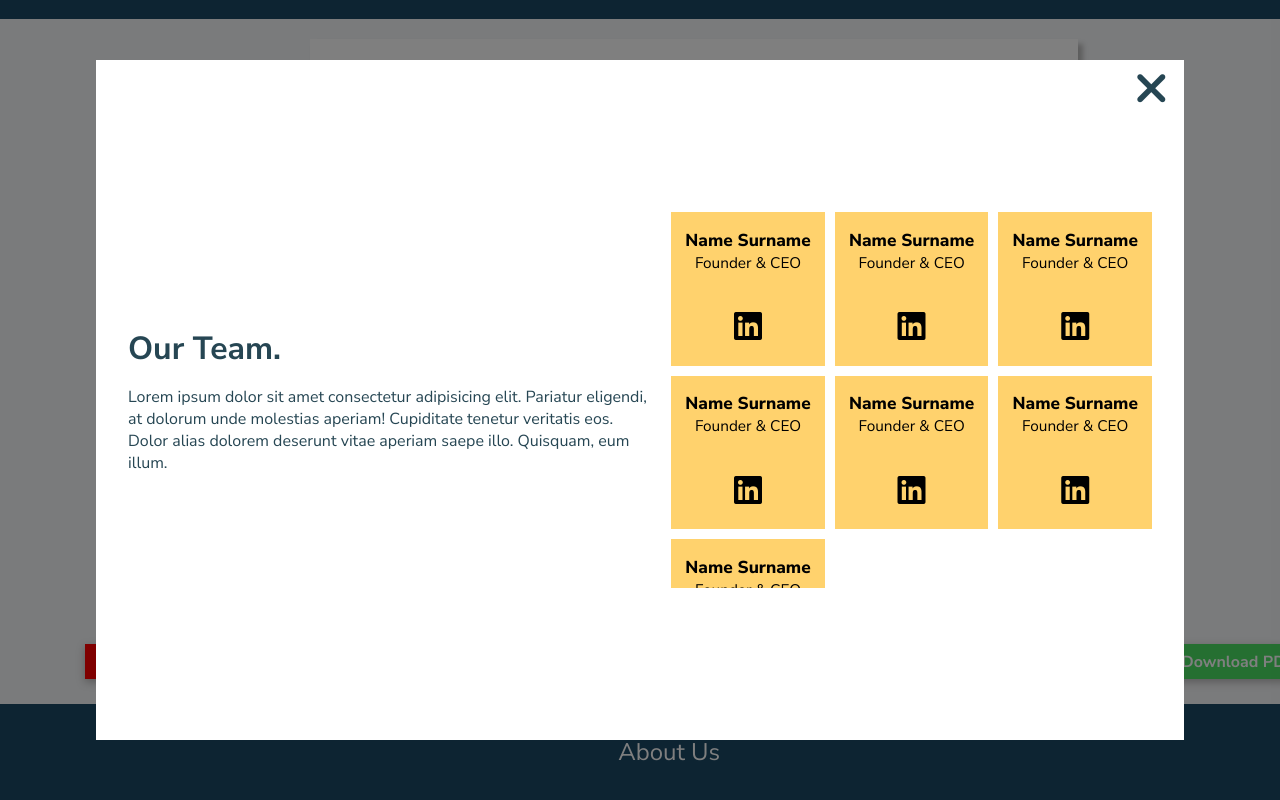
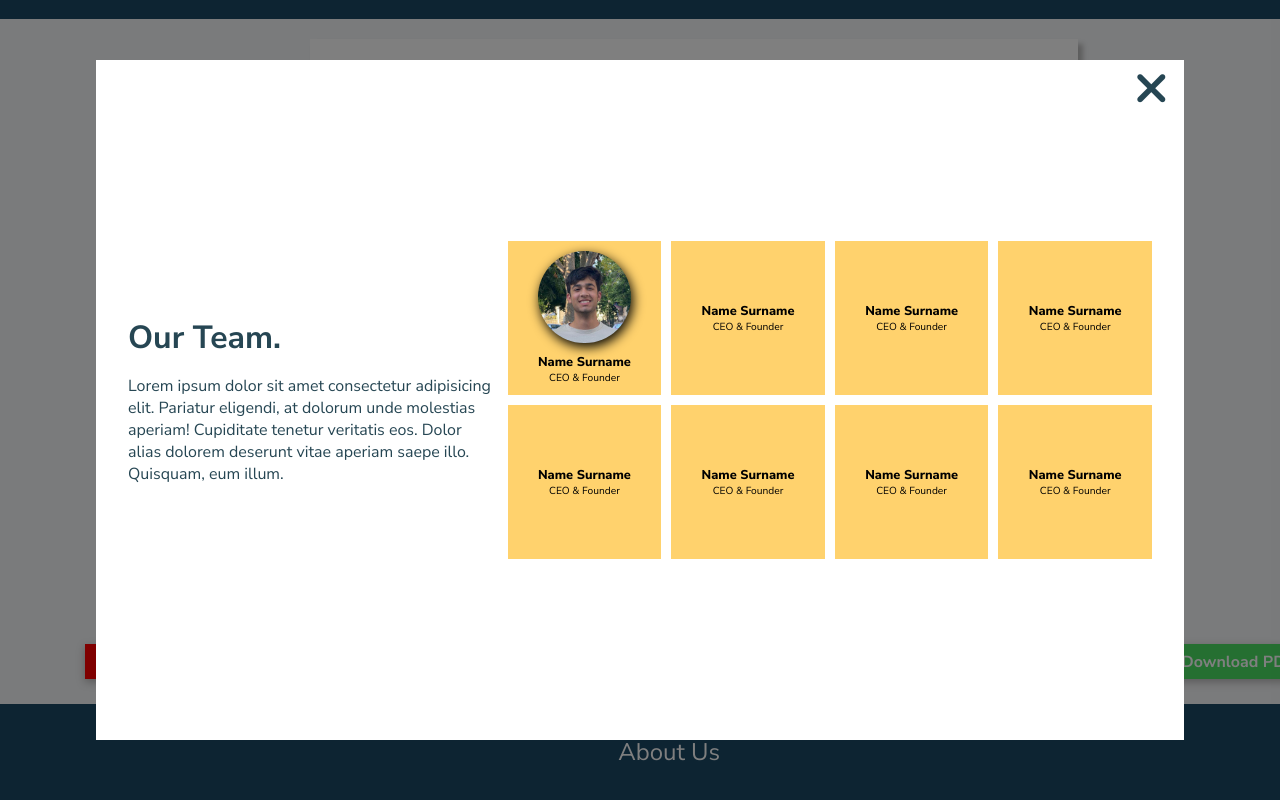
Before and after one commit to DanielEtaat/MathProWeb, a React (Create React App) app in the folder client/: page /custom/1/pdf in a window 1280 px wide. Both pictures are taken after a click on the button "About Us". Shown: the part 51-851 px from the top of the page. Built offline with nearby package versions, Linux system fonts and the light colour scheme.

Commit message:
Change design and add flip function

```diff
--- a/client/src/components/layout/AboutUsModal.js
+++ b/client/src/components/layout/AboutUsModal.js
@@ -1,5 +1,7 @@
 import React, { useState } from "react";
-import { Link } from "react-router-dom";
+import ProfileItem from "./ProfileItem";
+
+import Nima from "./profile-images/NimaRahmanian.jpeg";
 import {
   modal,
   modalContent,
@@ -10,19 +12,16 @@ import {
   aboutUsTextContainer,
   aboutUsProfiles,
   profilesGrid,
-  profileItem,
-  profileTextContainer,
-  profileName,
-  profileTitle,
-  profileLink,
 } from "./AboutUsModal.module.css";
 
 const AboutUsModal = () => {
   const [isModalShown, toggleModal] = useState(false);
 
   const clickOffModal = (e) => {
-    e.preventDefault();
-    e.target.id === "modalBackground" && toggleModal(false);
+    if (e.target.id === "modalBackground") {
+      e.preventDefault();
+      toggleModal(false);
+    }
   };
 
   return (
@@ -49,69 +48,20 @@ const AboutUsModal = () => {
             </div>
             <div className={aboutUsProfiles}>
               <div className={profilesGrid}>
-                <div className={profileItem}>
-                  <div className={profileTextContainer}>
-                    <h2 className={profileName}>Name Surname</h2>
-                    <h3 className={profileTitle}>Founder & CEO</h3>
-                  </div>
-                  <Link to="/" className={profileLink}>
-                    <i className="fab fa-linkedin"></i>
-                  </Link>
-                </div>
-                <div className={profileItem}>
-                  <div className={profileTextContainer}>
-                    <h2 className={profileName}>Name Surname</h2>
-                    <h3 className={profileTitle}>Founder & CEO</h3>
-                  </div>
-                  <Link to="/" className={profileLink}>
-                    <i className="fab fa-linkedin"></i>
-                  </Link>
-                </div>
-                <div className={profileItem}>
-                  <div className={profileTextContainer}>
-                    <h2 className={profileName}>Name Surname</h2>
-                    <h3 className={profileTitle}>Founder & CEO</h3>
-                  </div>
-                  <Link to="/" className={profileLink}>
-                    <i className="fab fa-linkedin"></i>
-                  </Link>
-                </div>
-                <div className={profileItem}>
-                  <div className={profileTextContainer}>
-                    <h2 className={profileName}>Name Surname</h2>
-                    <h3 className={profileTitle}>Founder & CEO</h3>
-                  </div>
-                  <Link to="/" className={profileLink}>
-                    <i className="fab fa-linkedin"></i>
-                  </Link>
-                </div>
-                <div className={profileItem}>
-                  <div className={profileTextContainer}>
-                    <h2 className={profileName}>Name Surname</h2>
-                    <h3 className={profileTitle}>Founder & CEO</h3>
-                  </div>
-                  <Link to="/" className={profileLink}>
-                    <i className="fab fa-linkedin"></i>
-                  </Link>
-                </div>
-                <div className={profileItem}>
-                  <div className={profileTextContainer}>
-                    <h2 className={profileName}>Name Surname</h2>
-                    <h3 className={profileTitle}>Founder & CEO</h3>
-                  </div>
-                  <Link to="/" className={profileLink}>
-                    <i className="fab fa-linkedin"></i>
-                  </Link>
-                </div>
-                <div className={profileItem}>
-                  <div className={profileTextContainer}>
-                    <h2 className={profileName}>Name Surname</h2>
-                    <h3 className={profileTitle}>Founder & CEO</h3>
-                  </div>
-                  <Link to="/" className={profileLink}>
-                    <i className="fab fa-linkedin"></i>
-                  </Link>
-                </div>
+                <ProfileItem
+                  imageSrc={Nima}
+                  name="Name Surname"
+                  title="CEO & Founder"
+                  githubURL="https://www.apple.com/"
+                  linkedinURL="https://www.apple.com/"
+                />
+                <ProfileItem name="Name Surname" title="CEO & Founder" />
+                <ProfileItem name="Name Surname" title="CEO & Founder" />
+                <ProfileItem name="Name Surname" title="CEO & Founder" />
+                <ProfileItem name="Name Surname" title="CEO & Founder" />
+                <ProfileItem name="Name Surname" title="CEO & Founder" />
+                <ProfileItem name="Name Surname" title="CEO & Founder" />
+                <ProfileItem name="Name Surname" title="CEO & Founder" />
               </div>
             </div>
             <button
--- a/client/src/components/layout/AboutUsModal.module.css
+++ b/client/src/components/layout/AboutUsModal.module.css
@@ -71,7 +71,7 @@
 
 .profilesGrid {
   display: grid;
-  grid-template-columns: repeat(3, 1fr);
+  grid-template-columns: repeat(4, 1fr);
   grid-template-rows: auto;
   gap: 10px;
   max-height: 47vh;
@@ -79,19 +79,49 @@
   overflow-y: auto;
 }
 
-.profileItem {
+.profileItemContainer {
+  position: relative;
   width: 12vw;
   height: 12vw;
+  z-index: 1;
+  perspective: 1000;
+}
+
+.profileItemCard {
+  width: 100%;
+  height: 100%;
+  transform-style: preserve-3d;
+  transition: transform 500ms ease-in-out;
+}
+
+.profileItemFlip {
+  transform: rotateY(180deg);
+}
+
+.profileItem {
   background-color: #ffd26d;
+  position: absolute;
+  width: 100%;
+  height: 100%;
+  backface-visibility: hidden;
   display: flex;
   flex-direction: column;
-  justify-content: space-around;
+  justify-content: space-evenly;
   align-items: center;
+}
+
+.profileItemBack {
+  composes: profileItem;
+  box-sizing: border-box;
+  background-color: #1b4965;
+  text-align: center;
+  transform: rotateY(180deg);
 }
 
 .profileItem:hover {
   background-color: #1b4965;
-  transition: background-color 100ms ease-in;
+  cursor: pointer;
+  transition: background-color 100ms ease-in, transform 500ms ease-in-out;
 }
 
 .profileItem:hover :is(.profileTextContainer, .profileLink) {
@@ -100,22 +130,35 @@
 
 .profileTextContainer {
   color: black;
+  cursor: text;
   text-align: center;
 }
 
+.profileImage {
+  width: 60%;
+  height: 60%;
+  cursor: default;
+  border-radius: 50%;
+  filter: drop-shadow(2px 4px 6px black);
+}
+
 .profileName {
-  font-size: 1.35vw;
+  font-size: 1vw;
   font-weight: 800;
 }
 
 .profileTitle {
-  font-size: 1.2vw;
+  font-size: 0.8vw;
   font-weight: 400;
 }
 
 .profileLink {
-  color: black;
-  font-size: 2rem;
+  color: white;
+  font-size: 3.5rem;
+}
+
+.profileLink i:hover {
+  color: beige;
 }
 
 @media screen and (max-width: 700px) {
--- /dev/null
+++ b/client/src/components/layout/ProfileItem.js
@@ -0,0 +1,98 @@
+import React, { useState } from "react";
+import PropTypes from "prop-types";
+
+import {
+  profileItemCard,
+  profileItemContainer,
+  profileItem,
+  profileItemBack,
+  profileItemFlip,
+  profileTextContainer,
+  profileImage,
+  profileName,
+  profileTitle,
+  profileLink,
+} from "./AboutUsModal.module.css";
+
+const ProfileItem = ({ name, title, imageSrc, linkedinURL, githubURL }) => {
+  const [isBackShown, setIsBackShown] = useState(false);
+
+  const onProfileClick = (e) => {
+    switch (e.target.id) {
+      case "profile-container":
+      case "profile-card":
+      case "profile-front":
+      case "profile-back":
+      case "profile-image":
+      case "profile-name":
+      case "profile-title":
+        e.preventDefault();
+        setIsBackShown(!isBackShown);
+        break;
+    }
+  };
+
+  return (
+    <div
+      className={profileItemContainer}
+      id="profile-container"
+      onClick={onProfileClick}
+    >
+      <div
+        className={`${profileItemCard} ${isBackShown ? profileItemFlip : ""}`}
+        id="profile-card"
+      >
+        <div className={profileItem} id="profile-front">
+          {imageSrc && (
+            <img
+              src={imageSrc}
+              alt="profile"
+              className={profileImage}
+              id="profile-image"
+            />
+          )}
+          <div className={profileTextContainer}>
+            <h2 className={profileName} id="profile-name">
+              {name}
+            </h2>
+            <h3 className={profileTitle} id="profile-title">
+              {title}
+            </h3>
+          </div>
+        </div>
+        <div className={profileItemBack} id="profile-back">
+          {linkedinURL && (
+            <a
+              className={profileLink}
+              id="linkedin-link"
+              target="_blank"
+              href={linkedinURL}
+            >
+              <i className="fab fa-linkedin" id="linkedin-icon"></i>
+            </a>
+          )}
+          {githubURL && (
+            <a
+              className={profileLink}
+              id="github-link"
+              target="_blank"
+              href={githubURL}
+            >
+              <i className="fab fa-github-square" id="github-icon"></i>
+            </a>
+          )}
+        </div>
+      </div>
+    </div>
+  );
+};
+
+ProfileItem.propTypes = {
+  name: PropTypes.string.isRequired,
+  title: PropTypes.string.isRequired,
+  imageSrc: PropTypes.string,
+  linkedinURL: PropTypes.string,
+  githubURL: PropTypes.string,
+};
+
+export default ProfileItem;
```
Also changed, not shown: client/src/components/layout/profile-images/NimaRahmanian.jpeg (added).
